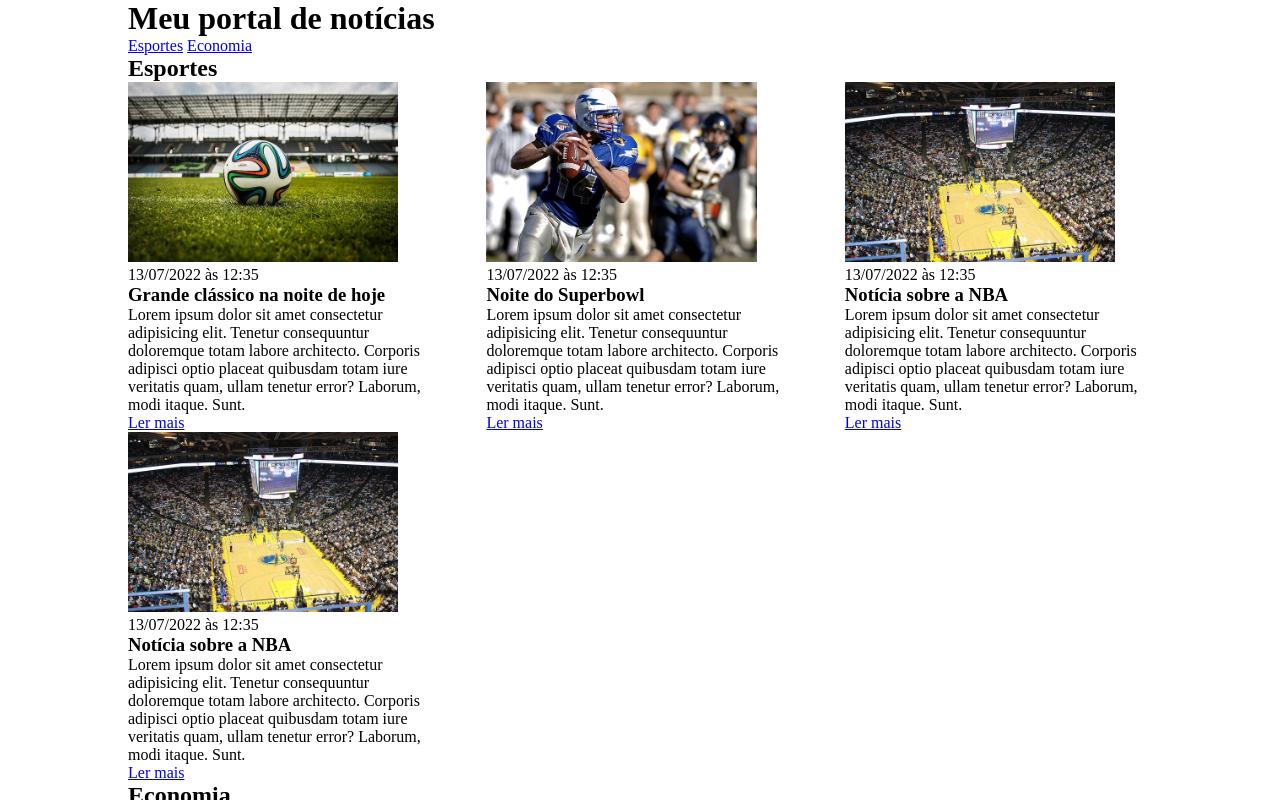
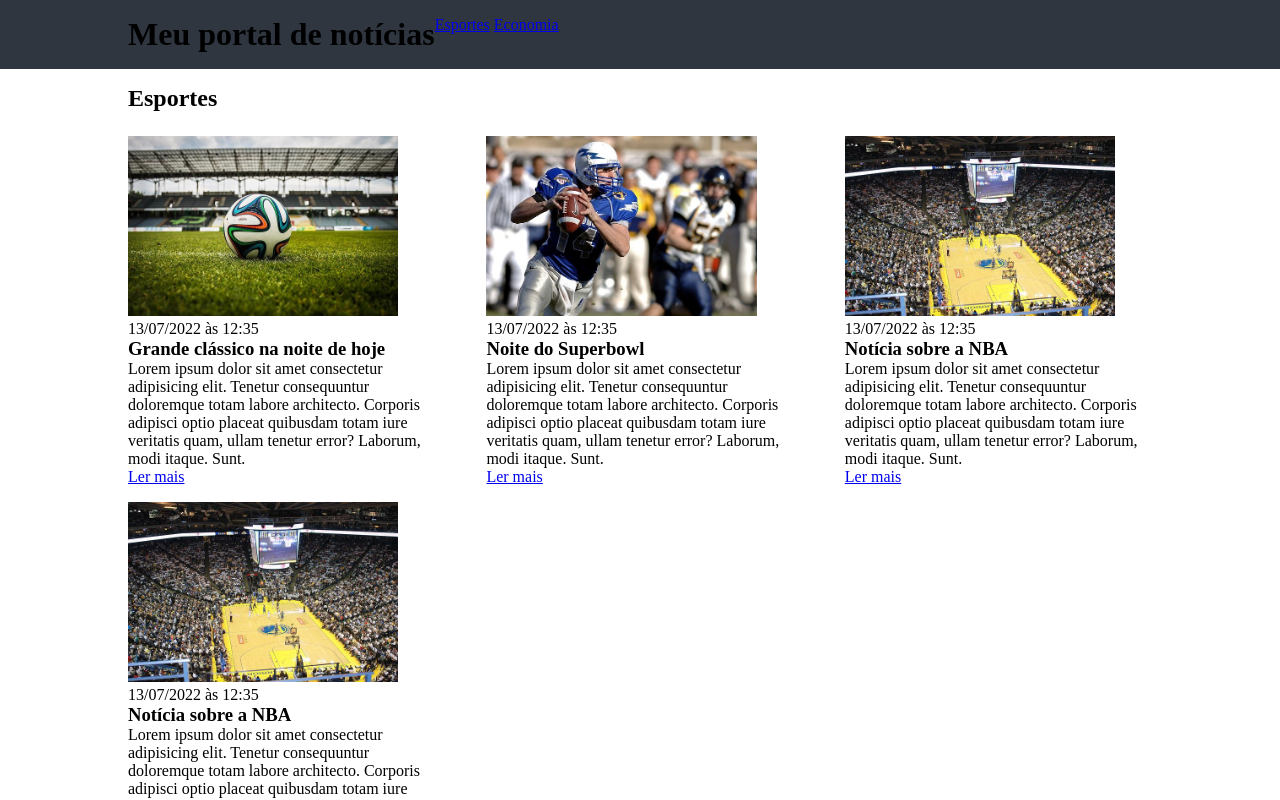
Before and after one commit to eusouheverton/CSS-EBAC, a plain HTML site: page index.html in a window 1280 px wide. Shown: the top 800 px of the page. Drawn offline with Linux system fonts and the light colour scheme.

Commit message:
Update main.css

```diff
--- a/main.css
+++ b/main.css
@@ -2,6 +2,16 @@
     box-sizing: border-box;
     margin: 0;
     padding: 0;
+
+}
+
+body >header {
+    background-color: #2f3640;
+    padding: 16px 0;
+}
+
+header .container {
+    display: flex;
 
 }
 
@@ -27,3 +37,27 @@ header li {
 .articles article {
     width: 30%;
 }
+
+section {
+    padding: 16px 0;
+}
+
+section h2 {
+    margin-bottom: 16px;
+}
+
+section h2,
+.articles article {
+    margin-bottom: 16px;
+}
+
+.articles article {
+    margin-top: 8px;
+    margin-bottom: 8px;
+}
+
+.articles article a {
+
+}
+
+llffndsnkjnhalsdjd
```
